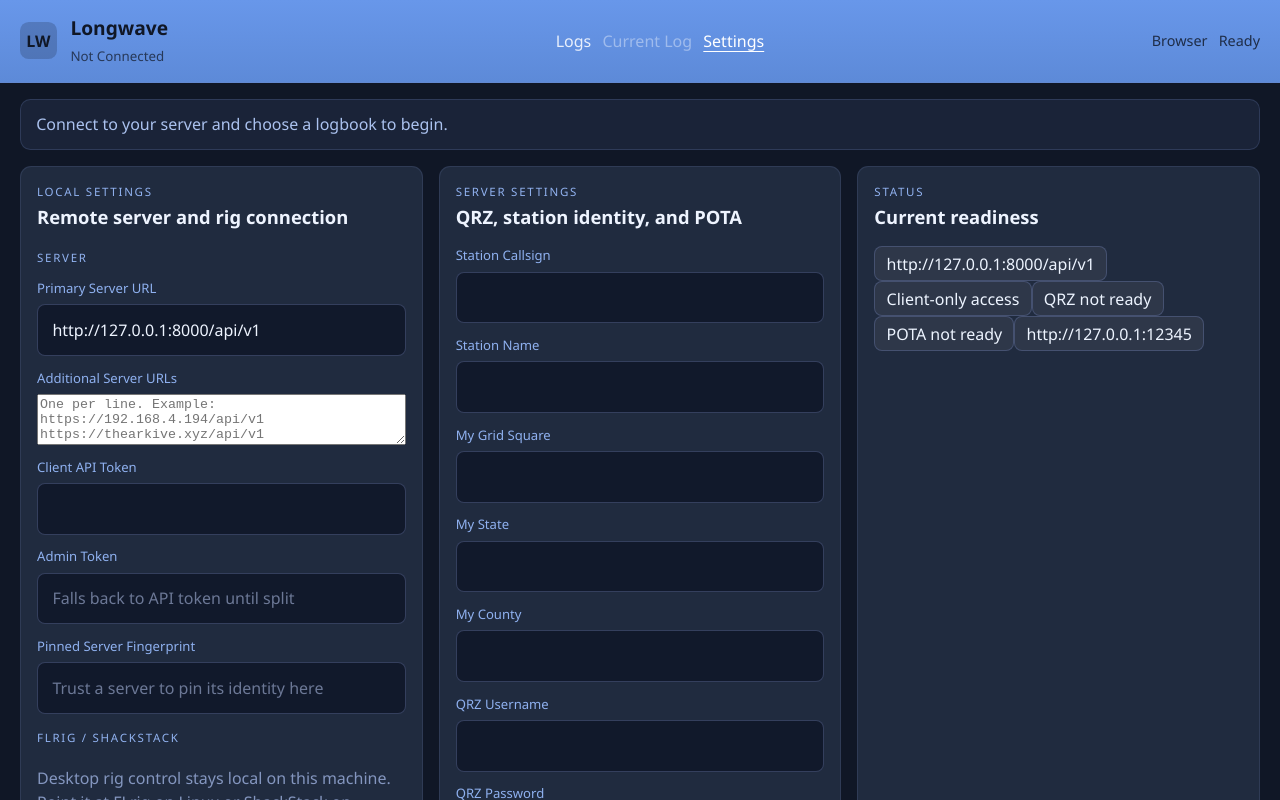
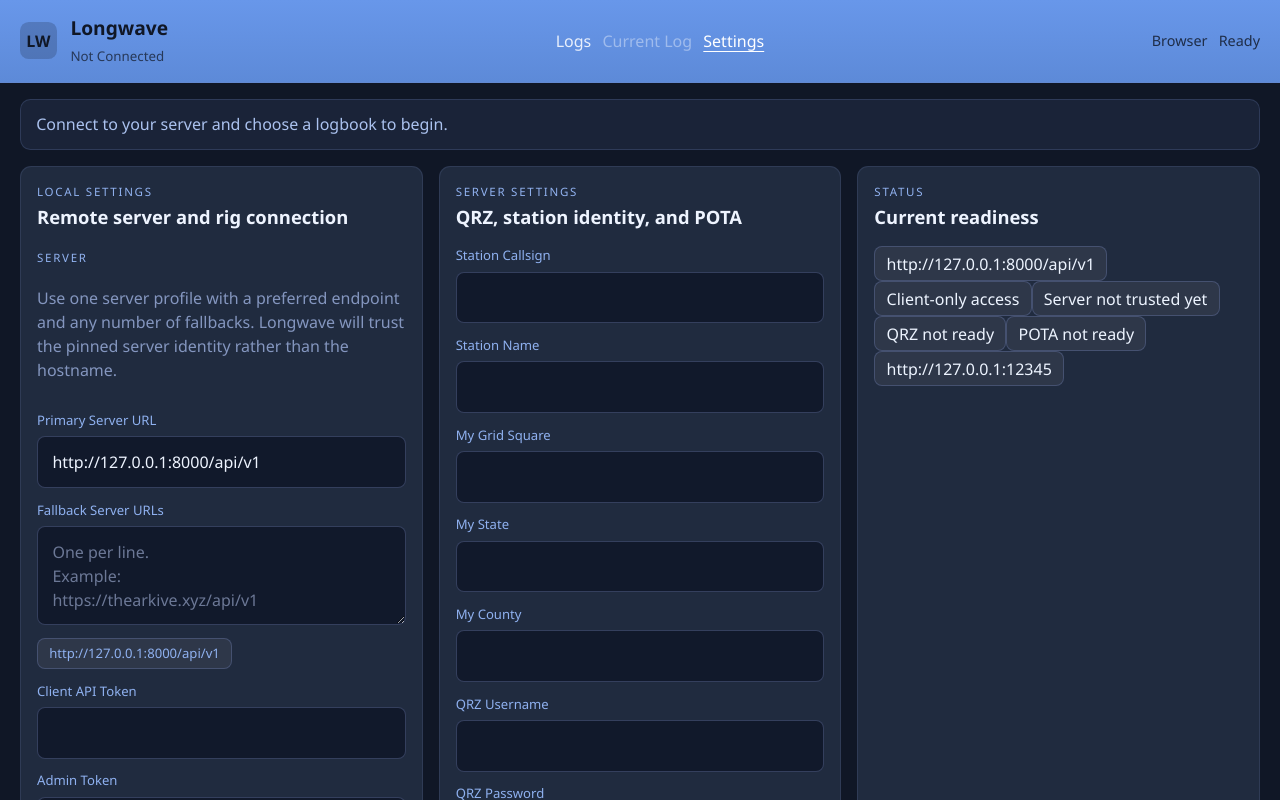
Before and after one commit to lag0matic/Longwave, a React (Vite) app in the folder client/: page / in a window 1280 px wide. Both pictures are taken after a click on the button "Settings". Shown: the top 800 px of the page. Built offline with nearby package versions, Linux system fonts and the light colour scheme.

Commit message:
Polish multi-endpoint server profile flow

```diff
--- a/client/src/App.css
+++ b/client/src/App.css
@@ -174,6 +174,7 @@
 
 .settings-form input,
 .settings-form select,
+.settings-form textarea,
 .qso-grid input {
   width: 100%;
   border: 1px solid rgba(89, 103, 144, 0.5);
@@ -185,8 +186,14 @@
 }
 
 .settings-form input::placeholder,
+.settings-form textarea::placeholder,
 .qso-grid input::placeholder {
   color: #6c7896;
+}
+
+.settings-form textarea {
+  resize: vertical;
+  min-height: 5.4rem;
 }
 
 button,
@@ -306,6 +313,10 @@
 .settings-summary {
   margin-top: 1rem;
   flex-wrap: wrap;
+}
+
+.endpoint-preview {
+  margin-top: 0;
 }
 
 .lookup-card {
--- a/client/src/App.tsx
+++ b/client/src/App.tsx
@@ -99,6 +99,16 @@
   const kind: LogbookKind = notes.includes('LONGWAVE_KIND=pota') || logbook.parkReference ? 'pota' : 'standard'
   const potaMode: PotaMode = notes.includes('POTA_MODE=activating') ? 'activating' : 'hunting'
   return { kind, potaMode }
+}
+
+function sameConnection(a: ClientConnectionSettings, b: ClientConnectionSettings) {
+  return (
+    a.serverUrl === b.serverUrl &&
+    (a.additionalServerUrls ?? '') === (b.additionalServerUrls ?? '') &&
+    a.apiToken === b.apiToken &&
+    (a.adminToken ?? '') === (b.adminToken ?? '') &&
+    (a.pinnedFingerprint ?? '') === (b.pinnedFingerprint ?? '')
+  )
 }
 
 function App() {
@@ -256,7 +266,13 @@
     event.preventDefault()
     setBusy('Saving Settings')
     try {
-      const updated = await updateAppSettings(connection, {
+      const targetConnection = connectionDraft
+      if (!sameConnection(connection, targetConnection)) {
+        setConnection(targetConnection)
+        window.localStorage.setItem(connectionStorageKey, JSON.stringify(targetConnection))
+      }
+
+      const updated = await updateAppSettings(targetConnection, {
         station_callsign: settingsForm.stationCallsign,
         station_name: settingsForm.stationName,
         my_grid_square: settingsForm.myGridSquare,
@@ -268,8 +284,8 @@
         pota_api_key: settingsForm.potaApiKey || undefined,
       })
       const [nextOperator, nextLogbooks] = await Promise.all([
-        fetchOperatorProfile(connection),
-        fetchLogbooks(connection),
+        fetchOperatorProfile(targetConnection),
+        fetchLogbooks(targetConnection),
       ])
       setAppSettings(updated)
       setOperator(nextOperator)
--- a/client/src/components/SettingsView.tsx
+++ b/client/src/components/SettingsView.tsx
@@ -22,6 +22,11 @@
 }
 
 export function SettingsView(props: SettingsViewProps) {
+  const additionalEndpoints = (props.connectionDraft.additionalServerUrls ?? '')
+    .split(/\r?\n|,/)
+    .map((value) => value.trim())
+    .filter(Boolean)
+
   function handleSaveLocal(event: FormEvent<HTMLFormElement>) {
     event.preventDefault()
     props.handleSaveLocalConnection()
@@ -40,15 +45,22 @@
         <form className="settings-form" onSubmit={handleSaveLocal}>
           <div className="settings-group">
             <p className="eyebrow">Server</p>
+            <p className="muted">Use one server profile with a preferred endpoint and any number of fallbacks. Longwave will trust the pinned server identity rather than the hostname.</p>
           </div>
           <label>
             <span>Primary Server URL</span>
-            <input value={props.connectionDraft.serverUrl} onChange={(event) => props.setConnectionDraft((current) => ({ ...current, serverUrl: event.target.value }))} />
+            <input value={props.connectionDraft.serverUrl} onChange={(event) => props.setConnectionDraft((current) => ({ ...current, serverUrl: event.target.value }))} placeholder="Example: https://192.168.4.194/api/v1" />
           </label>
           <label>
-            <span>Additional Server URLs</span>
-            <textarea rows={3} value={props.connectionDraft.additionalServerUrls ?? ''} onChange={(event) => props.setConnectionDraft((current) => ({ ...current, additionalServerUrls: event.target.value }))} placeholder="One per line. Example:&#10;https://192.168.4.194/api/v1&#10;https://thearkive.xyz/api/v1" />
+            <span>Fallback Server URLs</span>
+            <textarea rows={3} value={props.connectionDraft.additionalServerUrls ?? ''} onChange={(event) => props.setConnectionDraft((current) => ({ ...current, additionalServerUrls: event.target.value }))} placeholder={'One per line.\nExample:\nhttps://thearkive.xyz/api/v1'} />
           </label>
+          <div className="settings-summary endpoint-preview">
+            <span className="pill">{props.connectionDraft.serverUrl || 'No primary endpoint yet'}</span>
+            {additionalEndpoints.map((endpoint) => (
+              <span className="pill" key={endpoint}>{endpoint}</span>
+            ))}
+          </div>
           <label>
             <span>Client API Token</span>
             <input value={props.connectionDraft.apiToken} onChange={(event) => props.setConnectionDraft((current) => ({ ...current, apiToken: event.target.value }))} />
@@ -141,7 +153,11 @@
         </div>
         <div className="settings-summary">
           <span className="pill">{props.connection.serverUrl}</span>
+          {(props.connection.additionalServerUrls ?? '').split(/\r?\n|,/).map((value) => value.trim()).filter(Boolean).map((endpoint) => (
+            <span className="pill" key={endpoint}>{endpoint}</span>
+          ))}
           <span className="pill">{props.appSettings?.adminAccess ? 'Admin ready' : 'Client-only access'}</span>
+          <span className="pill">{props.connection.pinnedFingerprint ? 'Pinned trust ready' : 'Server not trusted yet'}</span>
           <span className="pill">{props.appSettings?.qrzConfigured ? 'QRZ ready' : 'QRZ not ready'}</span>
           <span className="pill">{props.appSettings?.potaConfigured ? 'POTA ready' : 'POTA not ready'}</span>
           <span className="pill">{props.rigState?.radioName ?? props.rigConnection.endpoint}</span>
```
